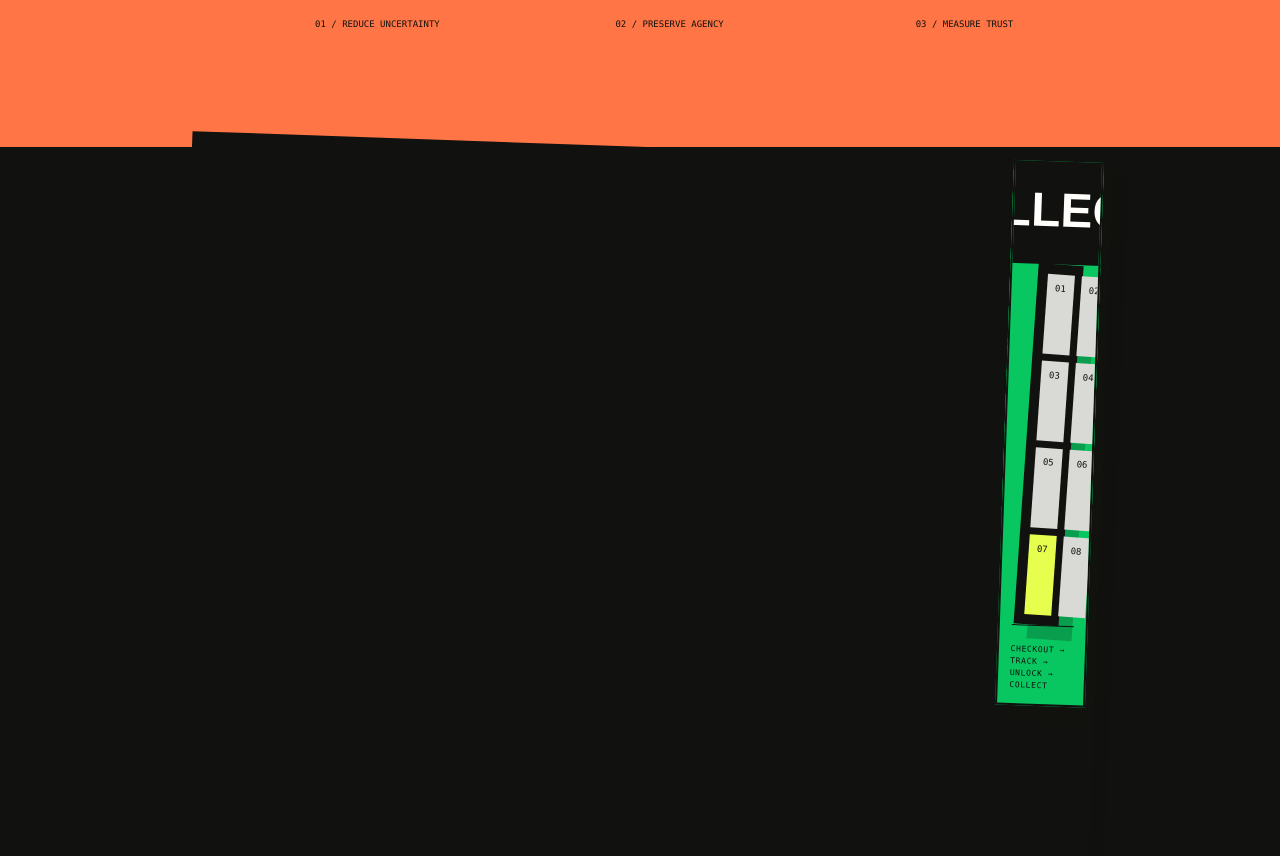
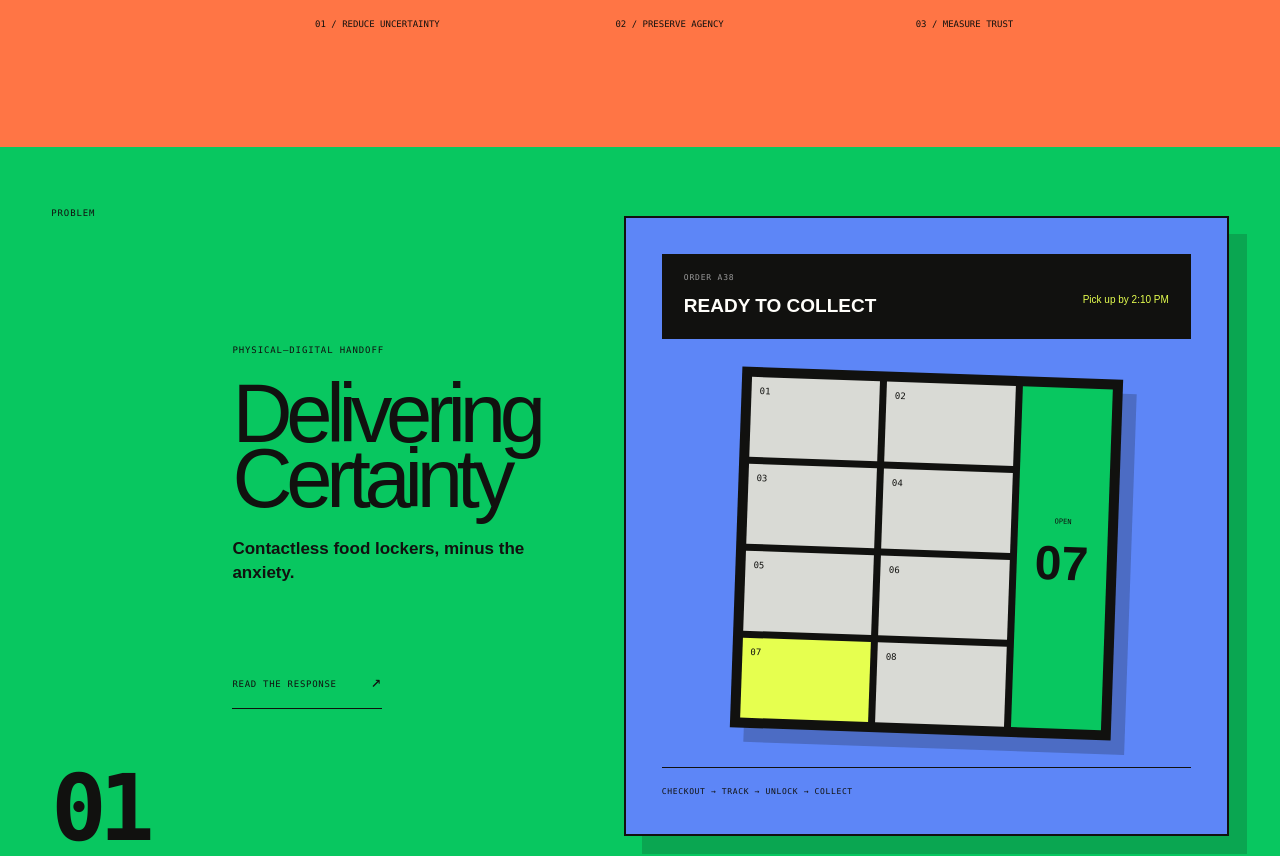
Before and after one commit to gridboxes/LMWN-Challenge, a Next.js app: page / in a window 1280 px wide. Shown: the part 1420-2276 px from the top of the page. Built offline with nearby package versions, Linux system fonts and the light colour scheme.

Commit message:
Fix homepage chapter layout collision

```diff
--- a/app/globals.css
+++ b/app/globals.css
@@ -274,7 +274,7 @@ footer { min-height:160px; padding:50px max(5vw,56px); display:flex; justify-con
 .cover-route { position:relative; display:grid; grid-template-columns:repeat(3,1fr); gap:12px; }.cover-route:before { content:""; position:absolute; left:16px; right:16px; top:17px; border-top:1px dashed #777; }.cover-route span { position:relative; display:grid; grid-template-columns:34px 1fr; gap:0 9px; align-items:center; }.cover-route i { z-index:1; grid-row:1 / 3; width:34px; height:34px; display:grid; place-items:center; border:1px solid #777; border-radius:50%; background:var(--ink); color:var(--acid); font-style:normal; font-size:9px; }.cover-route b { font-size:9px; }.cover-route small { color:#888; font-size:8px; }
 .assignment-thesis { min-height:720px; padding:115px max(5vw,60px); display:grid; grid-template-columns:.35fr 1.65fr; grid-template-rows:1fr auto; gap:60px; background:var(--orange); color:var(--ink); }.thesis-label { margin:0; font-family:var(--font-geist-mono); font-size:9px; text-transform:uppercase; letter-spacing:.12em; }.assignment-thesis h2 { max-width:1250px; margin:0; font-size:clamp(52px,6.4vw,105px); line-height:.9; letter-spacing:-.068em; font-weight:600; }.thesis-notes { grid-column:2; display:grid; grid-template-columns:repeat(3,1fr); border-top:1px solid var(--ink); }.thesis-notes span { padding:20px 12px 0 0; font-family:var(--font-geist-mono); font-size:9px; text-transform:uppercase; }
 .case-chapters { background:var(--ink); }
-.case-chapter { position:relative; min-height:760px; padding:60px max(4vw,50px); display:grid; grid-template-columns:130px .72fr 1.28fr; gap:4vw; overflow:hidden; border-bottom:1px solid var(--ink); transition:filter .25s ease; }.case-chapter:hover { filter:saturate(1.12); }.chapter-locker { background:var(--green); }.chapter-priority { background:var(--acid); }
+.case-chapter { position:relative; min-height:760px; padding:60px max(4vw,50px); display:grid; grid-template-columns:130px .72fr 1.28fr; gap:4vw; overflow:hidden; border-bottom:1px solid var(--ink); transition:filter .25s ease; }.case-chapter:hover { filter:saturate(1.12); }.chapter-case-locker { background:var(--green); }.chapter-priority { background:var(--acid); }
 .chapter-index { display:flex; flex-direction:column; justify-content:space-between; font-family:var(--font-geist-mono); }.chapter-index span { font-size:9px; letter-spacing:.1em; }.chapter-index b { font-size:92px; line-height:.8; letter-spacing:-.08em; }
 .chapter-copy { display:flex; flex-direction:column; justify-content:center; }.chapter-copy > p { margin-bottom:25px; font-family:var(--font-geist-mono); font-size:9px; text-transform:uppercase; letter-spacing:.1em; }.chapter-copy h2 { margin:0 0 25px; font-size:clamp(62px,6.5vw,112px); line-height:.78; letter-spacing:-.075em; }.chapter-copy > strong { max-width:380px; font-size:17px; line-height:1.4; }.chapter-link { width:max-content; margin-top:70px; padding:14px 0; border-bottom:1px solid var(--ink); font-family:var(--font-geist-mono); font-size:9px; text-transform:uppercase; letter-spacing:.08em; }.chapter-link i { margin-left:28px; font-size:17px; font-style:normal; }
 .chapter-art { position:relative; min-height:620px; align-self:center; overflow:hidden; border:2px solid var(--ink); background:var(--white); box-shadow:18px 18px 0 rgba(17,17,15,.18); }
--- a/app/page.tsx
+++ b/app/page.tsx
@@ -410,7 +410,7 @@ export default function Home() {
       </section>
 
       <section className="case-chapters" id="responses" aria-label="Assignment responses">
-        <a className="case-chapter chapter-locker" href="/work/delivering-certainty">
+        <a className="case-chapter chapter-case-locker" href="/work/delivering-certainty">
           <div className="chapter-index"><span>PROBLEM</span><b>01</b></div>
           <div className="chapter-copy"><p>Physical–digital handoff</p><h2>Delivering<br />Certainty</h2><strong>Contactless food lockers, minus the anxiety.</strong><div className="chapter-link">Read the response <i>↗</i></div></div>
           <div className="chapter-art locker-chapter-art" aria-hidden="true">
```
Also changed, not shown: 1 other file (tests, documents, lock files or other folders).
